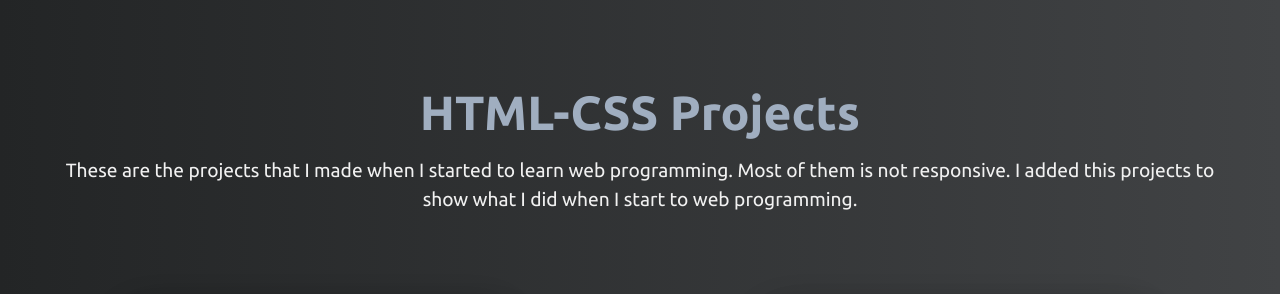
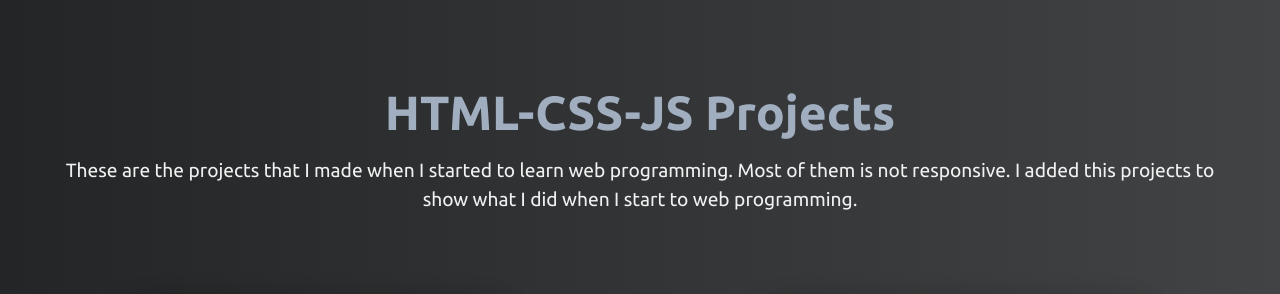
Before and after one commit to OrhanOzkercin/Simple-Html-Css-Projects, a plain HTML site: page index.html in a window 1280 px wide. Shown: the part 62-356 px from the top of the page. Drawn offline with nearby package versions, Linux system fonts and the light colour scheme.

Commit message:
Changed code

```diff
--- a/index.html
+++ b/index.html
@@ -30,7 +30,7 @@
       </div>
     </nav>
     <div class="explanation">
-      <h2 class="title">HTML-CSS Projects</h2>
+      <h2 class="title">HTML-CSS-JS Projects</h2>
       <p class="desc">
         These are the projects that I made when I started to learn web programming. Most of them is not responsive. I
         added this projects to show what I did when I start to web programming.
```
